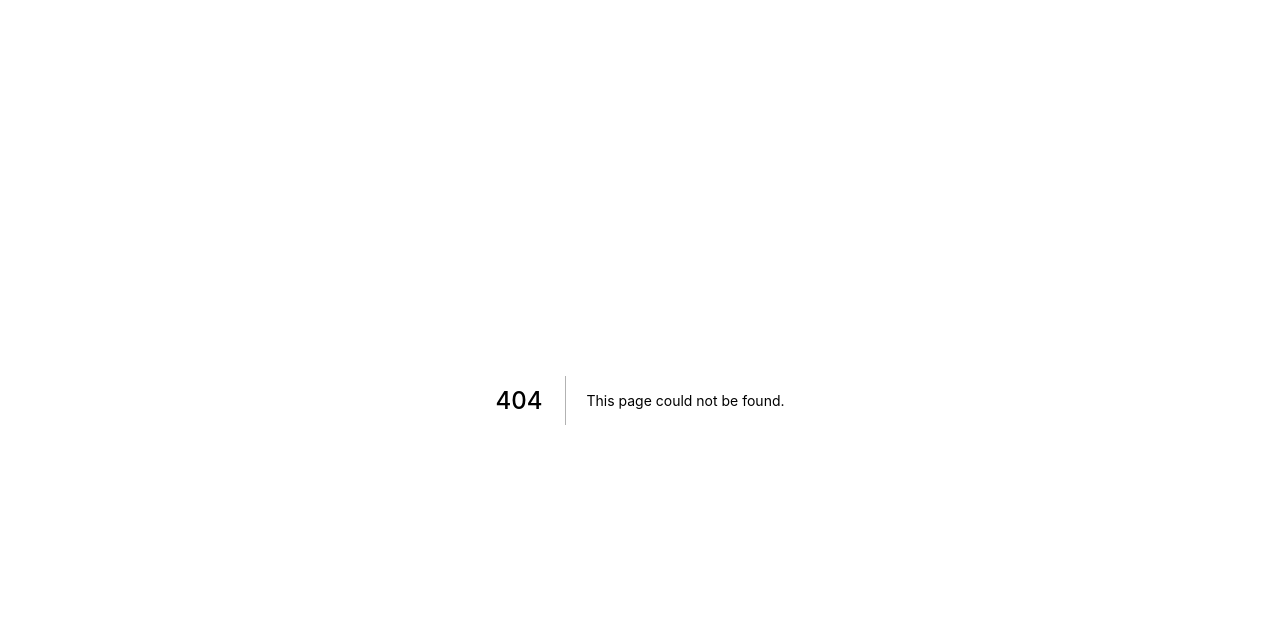
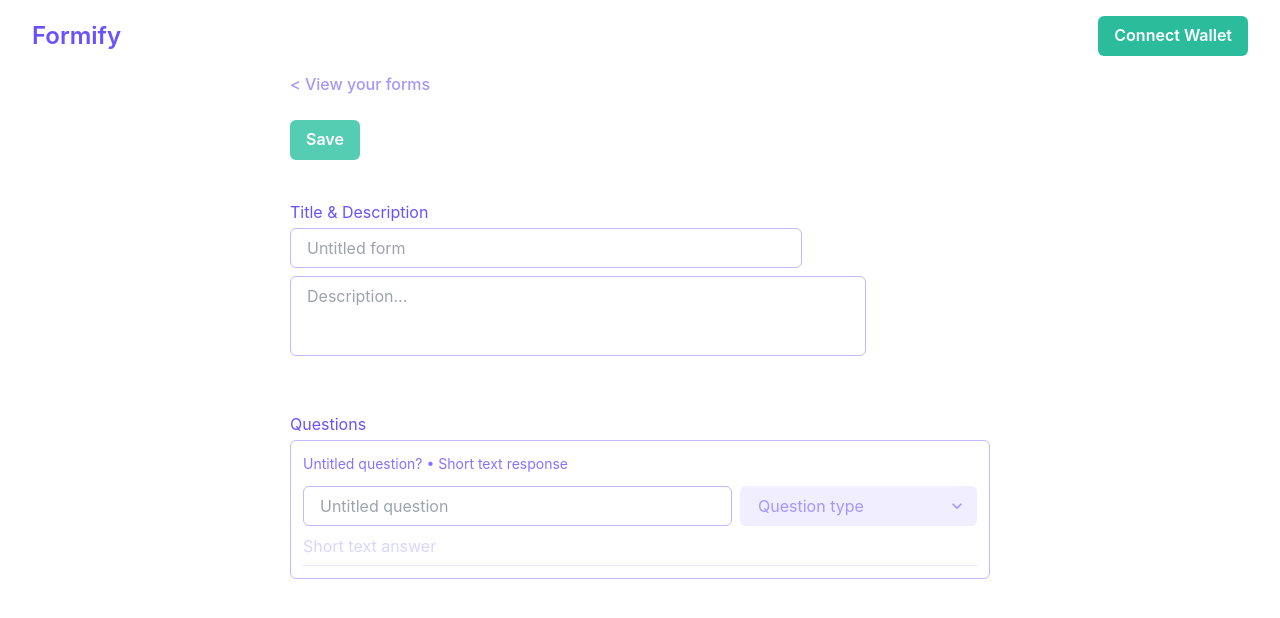
Before and after one commit to polybase/moonforms, a Next.js app: page /forms/new in a window 1280 px wide. Before the commit this address had no page. Shown: the top 618 px of the page. Built offline with nearby package versions, Linux system fonts and the light colour scheme; what @polybase/client, @polybase/react would draw is missing.

Commit message:
fixed light mode, dashboard and n ew form pages

```diff
--- a/src/features/common/Layout.tsx
+++ b/src/features/common/Layout.tsx
@@ -38,14 +38,19 @@ export function Layout({ children, isLoading }: LayoutProps) {
       <Container maxW='container.xl'>
         <HStack p={4}>
           <Link href='/'>
-            <Text as='a' fontSize='2xl'>
+            <Text color='purple.5' fontWeight='600' as='a' fontSize='2xl'>
               Formify
             </Text>
           </Link>
           <Spacer />
           <HStack>
             {!auth && (
-              <Button _hover={{ bg: 'green.5' }} bg='green.4' onClick={login}>
+              <Button
+                color='white'
+                _hover={{ bg: 'green.5' }}
+                bg='green.4'
+                onClick={login}
+              >
                 Connect Wallet
               </Button>
             )}
@@ -57,6 +62,7 @@ export function Layout({ children, isLoading }: LayoutProps) {
                     _expanded={{ bg: 'green.4' }}
                     bg='green.4'
                     as={Button}
+                    color='white'
                     rightIcon={<Icon as={CaretDown} />}
                   >
                     {shortEthAddress(auth.account)}
@@ -83,7 +89,7 @@ export function Layout({ children, isLoading }: LayoutProps) {
                       _hover={{ bg: 'gre.500' }}
                       onClick={async () => {
                         await logout();
-                        // navigate('/')
+                        await router.push('/');
                       }}
                       icon={
                         <Icon
--- /dev/null
+++ b/src/pages/forms/new.tsx
@@ -0,0 +1,90 @@
+import {
+  Box,
+  Button,
+  Container, HStack,
+  Input, Spacer,
+  Text,
+  Select,
+  Textarea,
+  VStack,
+} from '@chakra-ui/react';
+import { useRouter } from 'next/router';
+import React from 'react';
+
+import { Layout } from '../../features/common/Layout';
+
+const NewForm = () => {
+  const router = useRouter();
+
+  return (
+    <Layout>
+      <Container maxWidth='container.lg'>
+        <VStack display='flex' alignItems='center'>
+          <Box display='flex' alignItems='start' flexDirection='column'>
+            <Text
+              onClick={async () => {
+                await router.push('/dashboard');
+              }}
+              cursor='pointer'
+              color='purple.3'
+              fontSize='md'
+              fontWeight={500}
+            >
+              {'< View your forms'}
+            </Text>
+            <Button
+              size='md'
+              _hover={{ bg: 'green.4' }}
+              color='white'
+              bg='green.3'
+              mt='6'
+            >
+              Save
+            </Button>
+            <VStack
+              mt={10}
+              maxW='full'
+              // experimental_spaceY={8}
+              display='flex'
+              alignItems='left'
+            >
+              <Box>
+                <Text color='purple.5' mb={1} fontSize='md'>
+                  Title & Description
+                </Text>
+                <Input color={"purple.4"} focusBorderColor='purple.3' borderColor='purple.2' maxW='lg' placeholder='Untitled form' size='md' />
+                <Textarea
+                  color={"purple.4"}
+                  focusBorderColor='purple.3'
+                  borderColor='purple.2'
+                  maxW='xl'
+                  mt={2}
+                  placeholder='Description...'
+                  size='md'
+                  resize='none'
+                />
+              </Box>
+              <Box mt={12}>
+                <Text color='purple.5' mb={1} fontSize='md'>
+                  Questions
+                </Text>
+                <Box maxWidth='3xl' borderRadius='md' p={3} border='1px' borderColor='purple.2'>
+                  <Text mb={3} color={"purple.4"} fontSize={"sm"}>Untitled question? • Short text response</Text>
+                  <HStack w={"full"}>
+                    <Input borderColor={"purple.2"} focusBorderColor='purple.3' maxW='lg' placeholder='Untitled question' size='md' />
+                    <Select _hover={{bg: "purple.1"}} _selected={{bg: "purple.1"}} bg='purple.05' color={"purple.3"} variant='filled' w={"sm"} placeholder='Question type'>
+                      <option value='option1'>Short text</option>
+                    </Select>
+                  </HStack>
+                  <Input _placeholder={{  color: 'purple.3' }} variant='flushed' placeholder='Short text answer' disabled/>
+                </Box>
+              </Box>
+            </VStack>
+          </Box>
+        </VStack>
+      </Container>
+    </Layout>
+  );
+};
+
+export default NewForm;
--- a/src/styles/theme.ts
+++ b/src/styles/theme.ts
@@ -7,6 +7,9 @@ const config = {
   },
   green: {
     '05': '#C0F7EA',
+    1: '#AAEEDF',
+    2: '#80DEC8',
+    3: '#55CDB2',
     4: '#2BBD9B',
     5: '#00AC85',
     6: '#008A6A',
@@ -14,6 +17,7 @@ const config = {
     8: '#004535',
   },
   purple: {
+    '05': '#F0EEFF',
     1: '#E1DCFF',
     2: '#C3B9FF',
     3: '#A497FF',
```
Also changed, not shown: src/components/Dashboard/FormPreviewCard.tsx (added, +52 -0 lines), src/pages/dashboard.tsx (+24 -16 lines), src/pages/index.tsx (+17 -18 lines), Screen Shot 2022-11-07 at 6.52.18 PM.png (added), src/components/Dashboard/CreateFormModal.tsx (added), src/pages/forms/responses.tsx (added).
